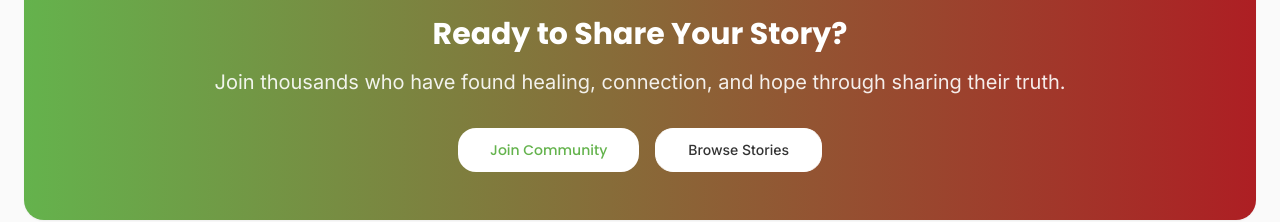
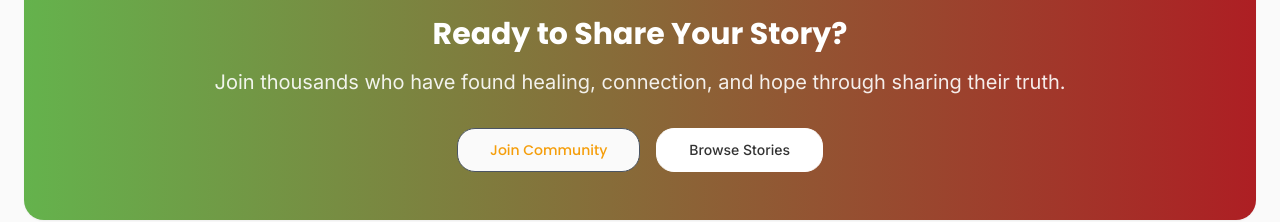
Before and after one commit to oluwaluhmie/inside-lyf, a React (Vite) app: page /about in a window 1280 px wide. Shown: the part 2220-2442 px from the top of the page. Built offline with nearby package versions, Linux system fonts and the light colour scheme; no server answers; a web font is replaced by a local one.

Commit message:
Update About page buttons

```diff
--- a/src/pages/About.tsx
+++ b/src/pages/About.tsx
@@ -186,13 +186,13 @@ export default function About() {
               <div className="flex flex-col sm:flex-row gap-4 justify-center">
                 <Button
                   size="lg"
-                  variant="secondary"
-                  className="bg-white text-primary hover:bg-white/90"
+                  variant="outline"
+                  className="border-gray-600 text-amber-500 hover:bg-gray-800 hover:text-amber-400"
                   onClick={() => window.open("https://chat.whatsapp.com/CnlYJJKiMUM8yCxj7vTAo1?mode=wwt", "_blank")}
                 >
                   Join Community
                 </Button>
-                <Button size="lg" variant="outline" className="border-white text-foreground bg-white hover:bg-white/90 hover:text-primary" asChild>
+                <Button size="lg" variant="outline" className="border-white text-foreground bg-white hover:bg-gray-800 hover:text-white" asChild>
                   <Link to="/stories">Browse Stories</Link>
                 </Button>
               </div>
```
